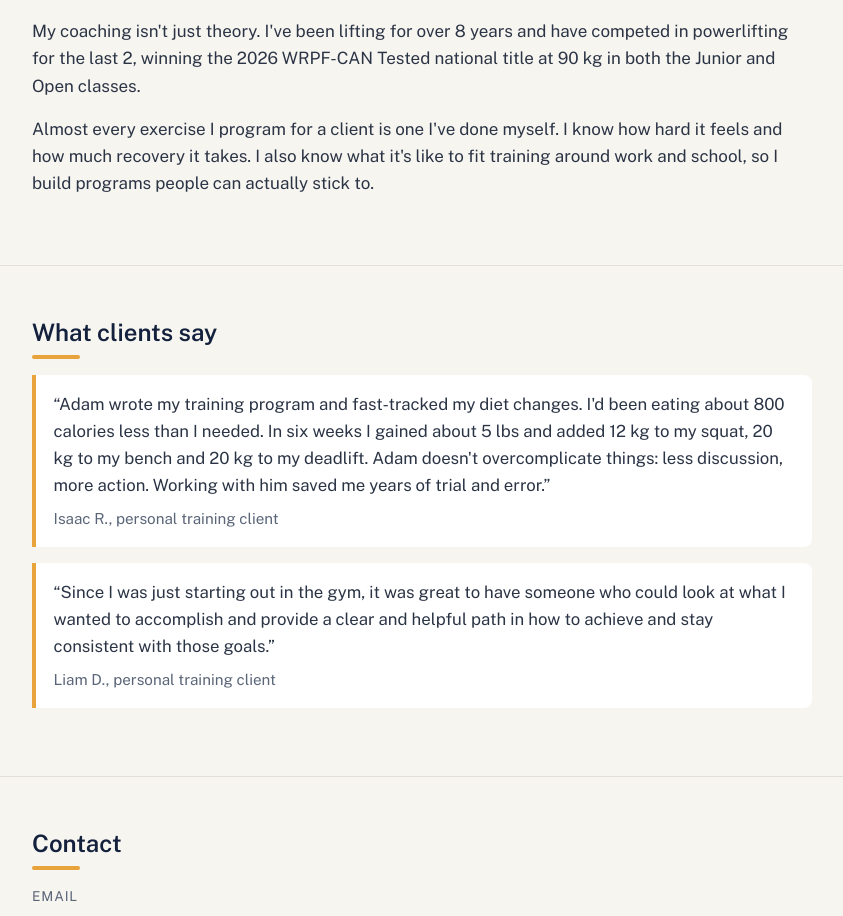
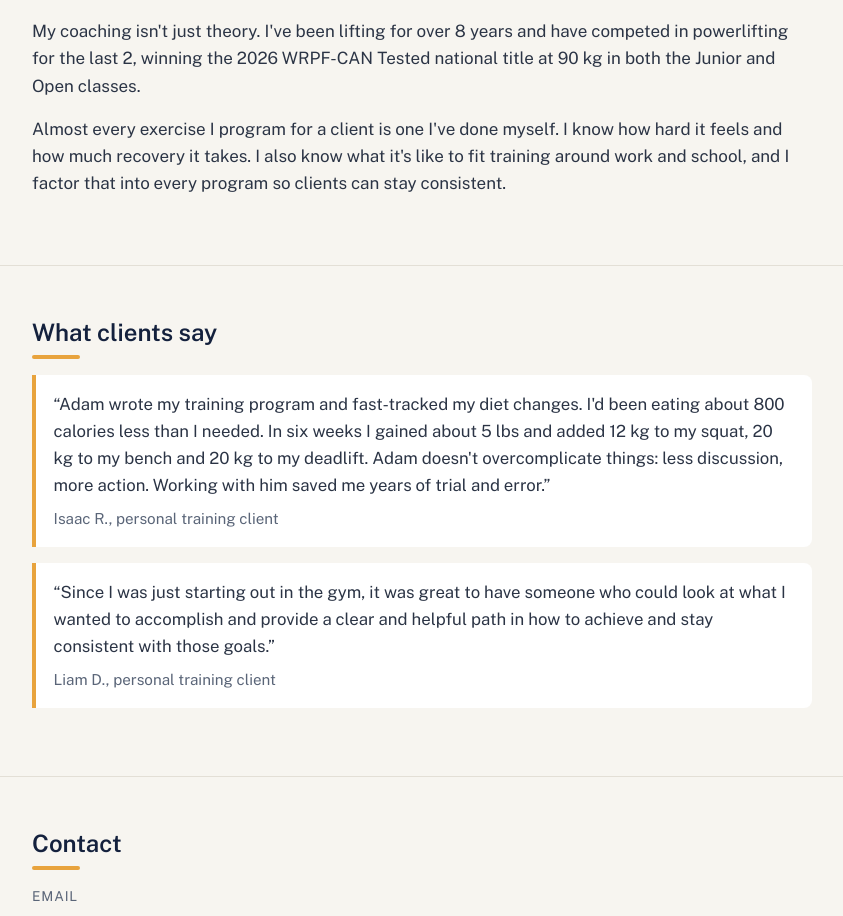
Before and after one commit to AdNuKiwi/adamnunvartrain, a plain HTML site: page index.html in a window 1280 px wide. Shown: the part 3154-4070 px from the top of the page, without its empty margins (218-1061 px from the left). Drawn offline with Linux system fonts and the light colour scheme.

Commit message:
Plainer finisher in own-training paragraph
Co-Authored-By: Claude Opus 5.5 <noreply@anthropic.com>
Claude-Session: https://claude.ai/code/session_01MWZP85Evv5tXJorN7ntLco

```diff
--- a/index.html
+++ b/index.html
@@ -187,7 +187,7 @@ footer.site{padding:1.5rem 0 2.5rem;color:var(--muted);font-size:.9rem;border-to
       </picture>
     </figure>
     <p>My coaching isn't just theory. I've been lifting for over 8 years and have competed in powerlifting for the last 2, winning the 2026 WRPF-CAN Tested national title at 90 kg in both the Junior and Open classes.</p>
-    <p>Almost every exercise I program for a client is one I've done myself. I know how hard it feels and how much recovery it takes. I also know what it's like to fit training around work and school, so I build programs people can actually stick to.</p>
+    <p>Almost every exercise I program for a client is one I've done myself. I know how hard it feels and how much recovery it takes. I also know what it's like to fit training around work and school, and I factor that into every program so clients can stay consistent.</p>
   </div>
 </section>
 
```
